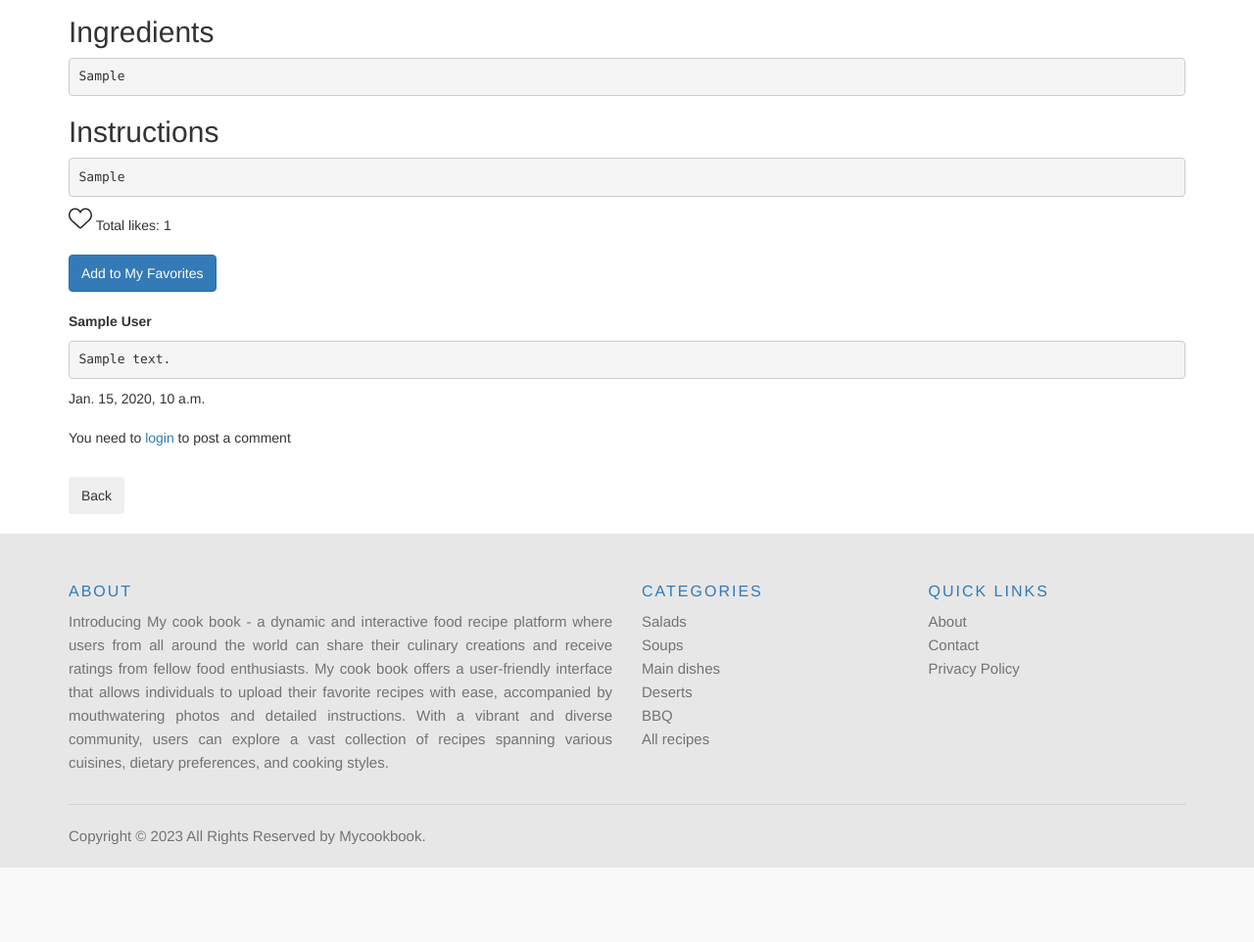
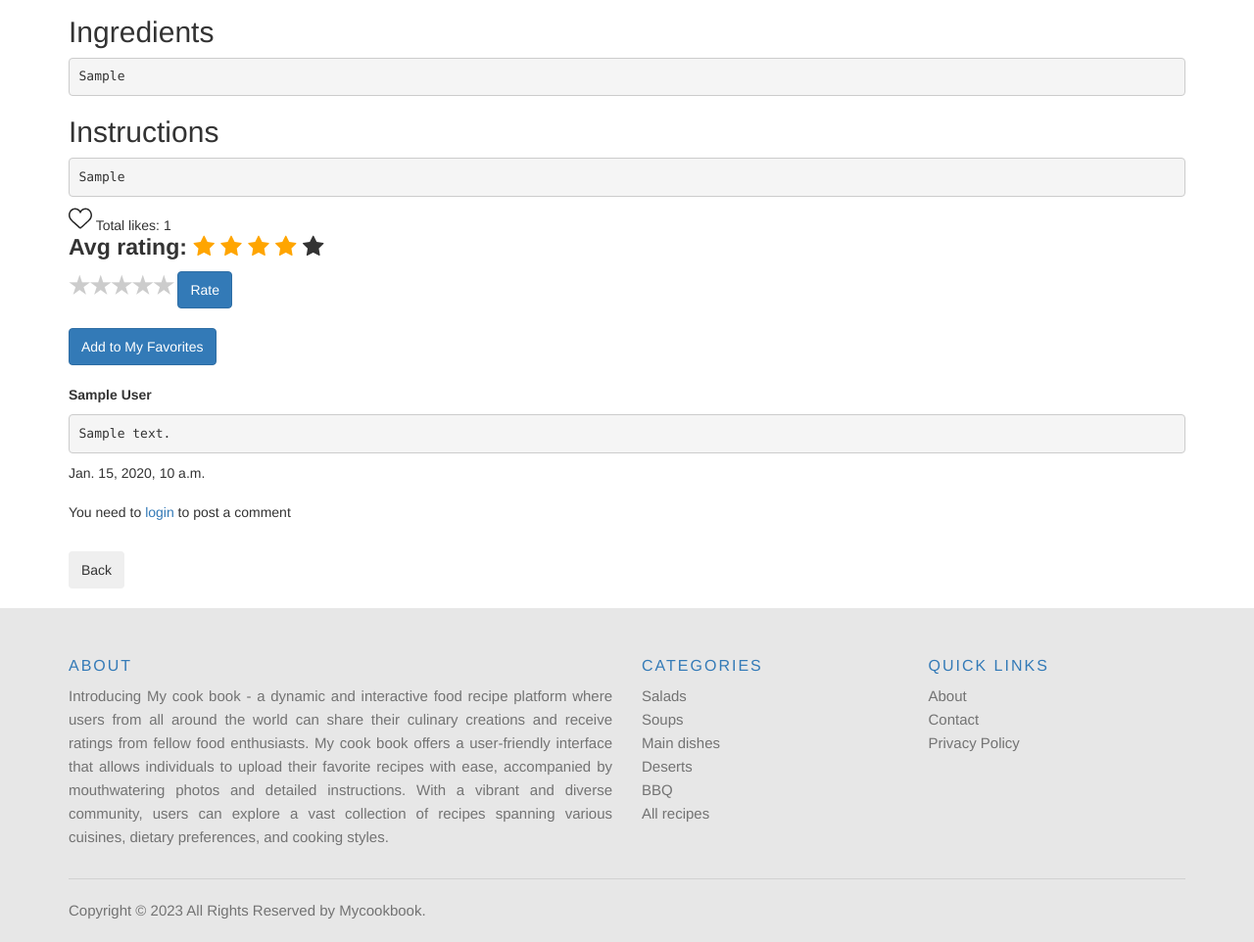
Before and after one commit to dinocom33/mycookbook, a Django app: a page that uses templates/recipes/recipe-details.html in a window 1280 px wide. Shown: the part 666-1628 px from the top of the page at 98% size. Before the commit the page ends 1552 px from the top, so only its background shows below. Run offline with Django 4.2, Linux system fonts and the light colour scheme; tables that the repository leaves empty hold one stand-in row (values such as "Sample post"); grey boxes marked "Sample" are stand-in pictures; some libraries are stand-ins or nearby versions; some web fonts are replaced.

Commit message:
Add star rate functionality

```diff
--- a/apps/common/views.py
+++ b/apps/common/views.py
@@ -14,7 +14,7 @@ from ..recipes.models import Recipe
 
 class IndexView(ListView):
     def get(self, request, *args, **kwargs):
-        recipes = Recipe.objects.all().order_by('-updated_at')[:3]
+        recipes = Recipe.objects.all().order_by('-created_at')[:3]
 
         context = {
             'recipes': recipes,
--- a/apps/recipes/models.py
+++ b/apps/recipes/models.py
@@ -3,9 +3,10 @@ from django.core.validators import MinValueValidator, MaxValueValidator
 from django.db import models
 from django.contrib.auth import get_user_model
 from autoslug import AutoSlugField
+from django.db.models import Avg
 from django.shortcuts import reverse
 
-User = get_user_model()
+UserModel = get_user_model()
 
 
 class Recipe(models.Model):
@@ -37,7 +38,7 @@ class Recipe(models.Model):
     )
 
     created_by = models.ForeignKey(
-        User,
+        UserModel,
         on_delete=models.CASCADE,
     )
 
@@ -68,7 +69,7 @@ class Recipe(models.Model):
     )
 
     favorites = models.ManyToManyField(
-        User,
+        UserModel,
         through='FavoriteRecipeModel',
         related_name='favorite_recipes'
     )
@@ -79,13 +80,16 @@ class Recipe(models.Model):
             'slug': self.slug,
         })
 
+    def average_rating(self) -> float:
+        return Rating.objects.filter(recipe=self).aggregate(Avg("rating"))["rating__avg"] or 0
+
     def __str__(self):
         return self.title
 
 
 class FavoriteRecipeModel(models.Model):
     user = models.ForeignKey(
-        User,
+        UserModel,
         on_delete=models.CASCADE
     )
     recipe = models.ForeignKey(
@@ -103,7 +107,7 @@ class FavoriteRecipeModel(models.Model):
 
 class LikedRecipe(models.Model):
     user = models.ForeignKey(
-        User,
+        UserModel,
         on_delete=models.CASCADE
     )
     recipe = models.ForeignKey(
@@ -117,7 +121,31 @@ class LikedRecipe(models.Model):
 
     class Meta:
         verbose_name = 'Likes'
-        verbose_name_plural = 'Likes'
+        verbose_name_plural = 'Recipe Likes'
 
     def __str__(self):
         return self.recipe.title + " liked by " + self.user.username
+
+
+class Rating(models.Model):
+    user = models.ForeignKey(
+        UserModel,
+        on_delete=models.CASCADE
+    )
+
+    recipe = models.ForeignKey(
+        Recipe,
+        on_delete=models.CASCADE
+    )
+
+    rating = models.IntegerField(
+        default=0,
+    )
+
+    class Meta:
+        verbose_name = 'Recipe Rating'
+        verbose_name_plural = 'Recipe Ratings'
+        unique_together = ['user', 'recipe']
+
+    def __str__(self):
+        return f"{self.recipe.title}: {self.rating}"
--- a/apps/recipes/urls.py
+++ b/apps/recipes/urls.py
@@ -2,7 +2,7 @@ from django.urls import path
 
 from .views import CreateRecipeView, MyRecipesView, RecipesDetailsView, AllRecipeListView, MyRecipesDetailsView, \
     SearchResultsView, RecipeByCategoryView, EditRecipeView, RecipeDeleteView, AddToFavoritesView, FavoriteListView, \
-    hit_like_button, RemoveFromFavoritesView
+    hit_like_button, RemoveFromFavoritesView, rate_recipe_view
 
 urlpatterns = [
     path('all-recipes/', AllRecipeListView.as_view(), name='all recipes'),
@@ -13,6 +13,7 @@ urlpatterns = [
          name='my recipe details'),
     path('my-favorites/add/<int:pk>/<slug:slug>/', AddToFavoritesView.as_view(), name='add to favorites'),
     path('my-favorites/remove/<int:pk>/<slug:slug>/', RemoveFromFavoritesView.as_view(), name='remove from favorites'),
+    path('rate/<int:pk>/<slug:slug>/', rate_recipe_view, name='rate recipe'),
     path('my-favorites/<int:pk>/', FavoriteListView.as_view(), name='favorite recipes'),
     path('category/<str:category>/', RecipeByCategoryView.as_view(), name='recipe by category'),
     path('details/<int:pk>/<slug:slug>/', RecipesDetailsView.as_view(), name='recipe details'),
--- a/apps/recipes/views.py
+++ b/apps/recipes/views.py
@@ -1,15 +1,15 @@
 from django.contrib.auth.decorators import login_required
 from django.contrib.auth.mixins import LoginRequiredMixin, UserPassesTestMixin
-from django.shortcuts import redirect, get_object_or_404
+from django.shortcuts import redirect, get_object_or_404, render
 from django.urls import reverse_lazy, reverse
 from django.views.generic import CreateView, DetailView, DeleteView, UpdateView, ListView
 from django.views.generic.edit import FormMixin
-from django.db.models import Q
+from django.db.models import Q, Avg
 from django.contrib import messages
 
 from apps.common.forms import CommentForm
-from apps.recipes.models import LikedRecipe
-from apps.recipes.forms import AddToFavoriteForm
+from apps.recipes.models import LikedRecipe, Rating
+from apps.recipes.forms import AddToFavoriteForm, RateForm
 from apps.recipes.models import Recipe, FavoriteRecipeModel
 
 
@@ -84,12 +84,16 @@ class RecipesDetailsView(FormMixin, DetailView):
             context['added_to_favorite'] = FavoriteRecipeModel.objects.filter(
                 user=self.request.user,
                 recipe__pk=self.kwargs['pk']).exists()
+            context['avg_rating'] = Rating.objects.filter(recipe=self.object).aggregate(Avg("rating"))["rating__avg"] or 0
 
         return context
 
     def post(self, request, *args, **kwargs):
         self.object = self.get_object()
         form = self.get_form()
+        # for recipe in Recipe.objects.all():
+        #     rating = Rating.objects.filter(recipe=recipe, user=self.request.user).first()
+        #     recipe.user_rating = rating.rating if rating else 0
         if form.is_valid():
             return self.form_valid(form)
         else:
@@ -227,3 +231,16 @@ def hit_like_button(request, pk, slug):
         messages.info(request, "This recipe was liked.")
 
     return redirect('recipe details', pk=recipe.pk, slug=recipe.slug)
+
+
+@login_required
+def rate_recipe_view(request, pk, slug):
+    recipe = get_object_or_404(Recipe, pk=pk, slug=slug)
+    rating = int(request.POST.get('rating', 0))
+
+    if 0 < rating <= 4:
+        recipe_rating, created = Rating.objects.get_or_create(user=request.user, recipe=recipe)
+        recipe_rating.rating = rating
+        recipe_rating.save()
+
+    return redirect('recipe details', pk=recipe.pk, slug=recipe.slug)
--- /dev/null
+++ b/static/css/rating.css
@@ -0,0 +1,41 @@
+.star-rating {
+    display: inline-block;
+    font-size: 0;
+}
+
+.star-rating input {
+    display: none;
+}
+
+.star-rating label {
+    display: inline-block;
+    font-size: 24px;
+    cursor: pointer;
+    color: #ccc;
+}
+
+.star-rating label:before {
+    content: '\2605';
+}
+
+.star-rating input:checked ~ label {
+    color: #ffbf00;
+}
+
+.star-rating input:checked ~ label:before {
+    content: '\2605';
+}
+
+.star-rating input:not(:checked) ~ label:hover,
+.star-rating input:not(:checked) ~ label:hover ~ label {
+    color: #ffbf00;
+}
+
+.star-rating input:not(:checked) ~ label:hover:before,
+.star-rating input:not(:checked) ~ label:hover ~ label:before {
+    content: '\2605';
+}
+
+.checked {
+    color: orange;
+}
--- a/static/css/style.css
+++ b/static/css/style.css
@@ -8,3 +8,4 @@
 @import "banner.css";
 @import "about.css";
 @import "contact.css";
+@import "rating.css";
--- a/templates/recipes/recipe-details.html
+++ b/templates/recipes/recipe-details.html
@@ -1,5 +1,6 @@
 {% extends 'common/base.html' %}
 {% load crispy_forms_tags %}
+{% load static %}
 
 {% block content %}
     <div class="container">
@@ -67,6 +68,31 @@
                 </a>
             </span>
             Total likes: {{ recipe.likedrecipe_set.count }}
+            <div>
+                <h4 class="card-title">Avg rating:
+                    <span class="fa fa-star {% if recipe.average_rating > 0 %} checked {% endif %}"></span>
+                    <span class="fa fa-star {% if recipe.average_rating > 1 %} checked {% endif %}"></span>
+                    <span class="fa fa-star {% if recipe.average_rating > 2 %} checked {% endif %}"></span>
+                    <span class="fa fa-star {% if recipe.average_rating > 3 %} checked {% endif %}"></span>
+                    <span class="fa fa-star {% if recipe.average_rating > 4 %} checked {% endif %}"></span>
+                </h4>
+                <form method="post" action="{% url 'rate recipe' recipe.pk recipe.slug %}">
+                    {% csrf_token %}
+                    <div class="star-rating">
+                        <input type="radio" id="rating-5" name="rating" value="5">
+                        <label for="rating-5"></label>
+                        <input type="radio" id="rating-4" name="rating" value="4">
+                        <label for="rating-4"></label>
+                        <input type="radio" id="rating-3" name="rating" value="3">
+                        <label for="rating-3"></label>
+                        <input type="radio" id="rating-2" name="rating" value="2">
+                        <label for="rating-2"></label>
+                        <input type="radio" id="rating-1" name="rating" value="1">
+                        <label for="rating-1"></label>
+                    </div>
+                    <button class="btn btn-primary" type="submit">Rate</button>
+                </form>
+            </div>
         </div>
         <br>
         {% if not added_to_favorite %}
@@ -101,7 +127,7 @@
             <div>
                 <form method="post" action="{% url 'recipe details' recipe.pk recipe.slug %}">
                     {{ comment_form.text|as_crispy_field }}
-                    <button class="btn" type="submit">Post comment</button>
+                    <button class="btn btn-primary" type="submit">Post comment</button>
                     {% csrf_token %}
                 </form>
             </div>
@@ -113,8 +139,12 @@
         <br>
         <div class="col-4">
             {% if request.user.is_staff %}
-                <a class="btn btn-outline-info" href="{% url 'edit recipe' recipe.pk recipe.slug %}">Edit</a>
-                <a class="btn btn-outline-danger" href="{% url 'delete recipe' recipe.pk recipe.slug %}">Delete</a>
+                <a href="{% url 'edit recipe' recipe.pk recipe.slug %}">
+                    <button class="btn btn-primary mt-3">Edit</button>
+                </a>
+                <a href="{% url 'delete recipe' recipe.pk recipe.slug %}">
+                    <button class="btn btn-danger mt-3">Delete</button>
+                </a>
             {% endif %}
             <input class="btn" type="button" value="Back" onclick="history.back()">
         </div>
```
Also changed, not shown: apps/recipes/admin.py (+32 -1 lines), apps/recipes/forms.py (+7 -1 lines), apps/recipes/migrations/0016_rating.py (added), apps/recipes/migrations/0017_rename_post_rating_recipe.py (added), apps/recipes/migrations/0018_alter_likedrecipe_options.py (added), apps/recipes/migrations/0019_alter_rating_rating.py (added), apps/recipes/migrations/0020_alter_rating_rating_alter_rating_unique_together.py (added).
